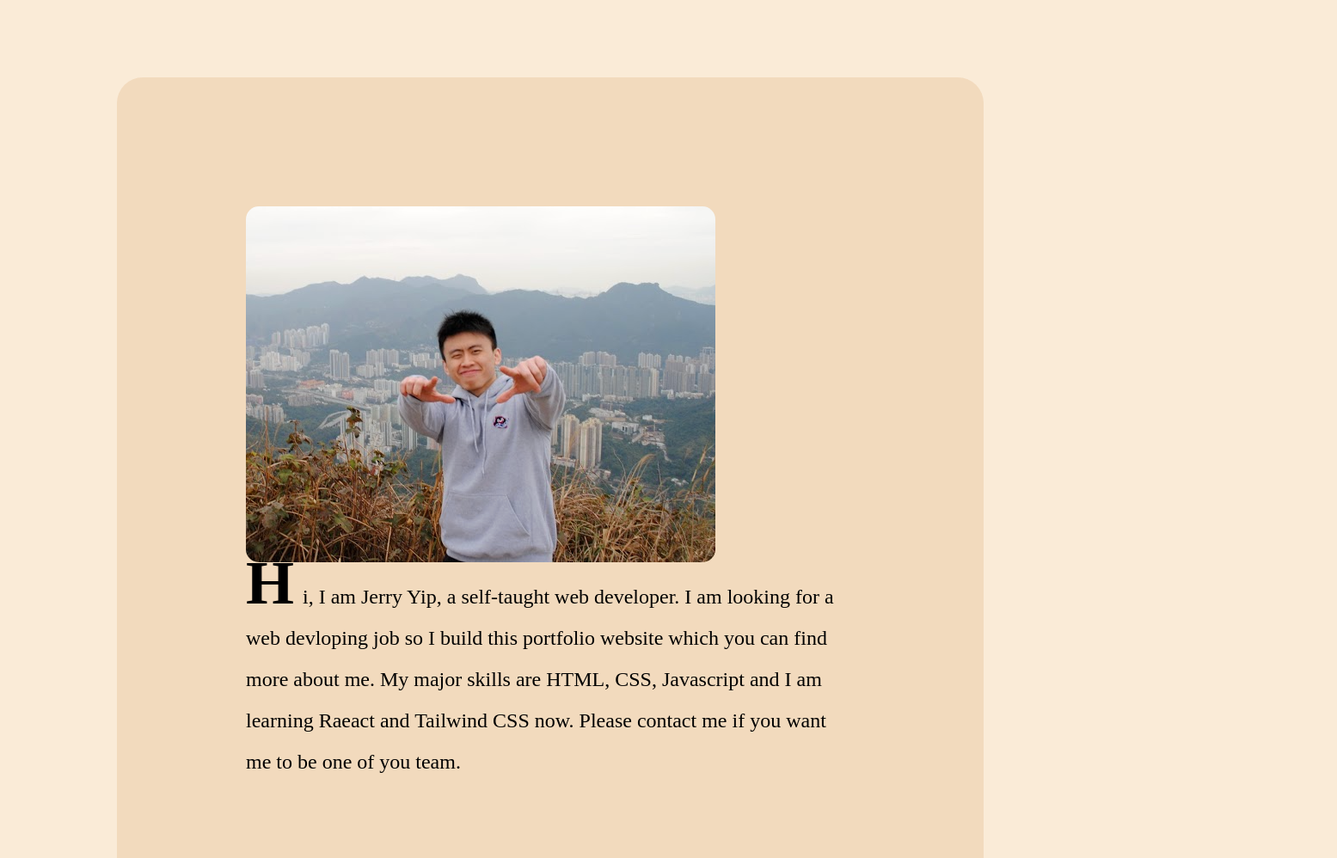
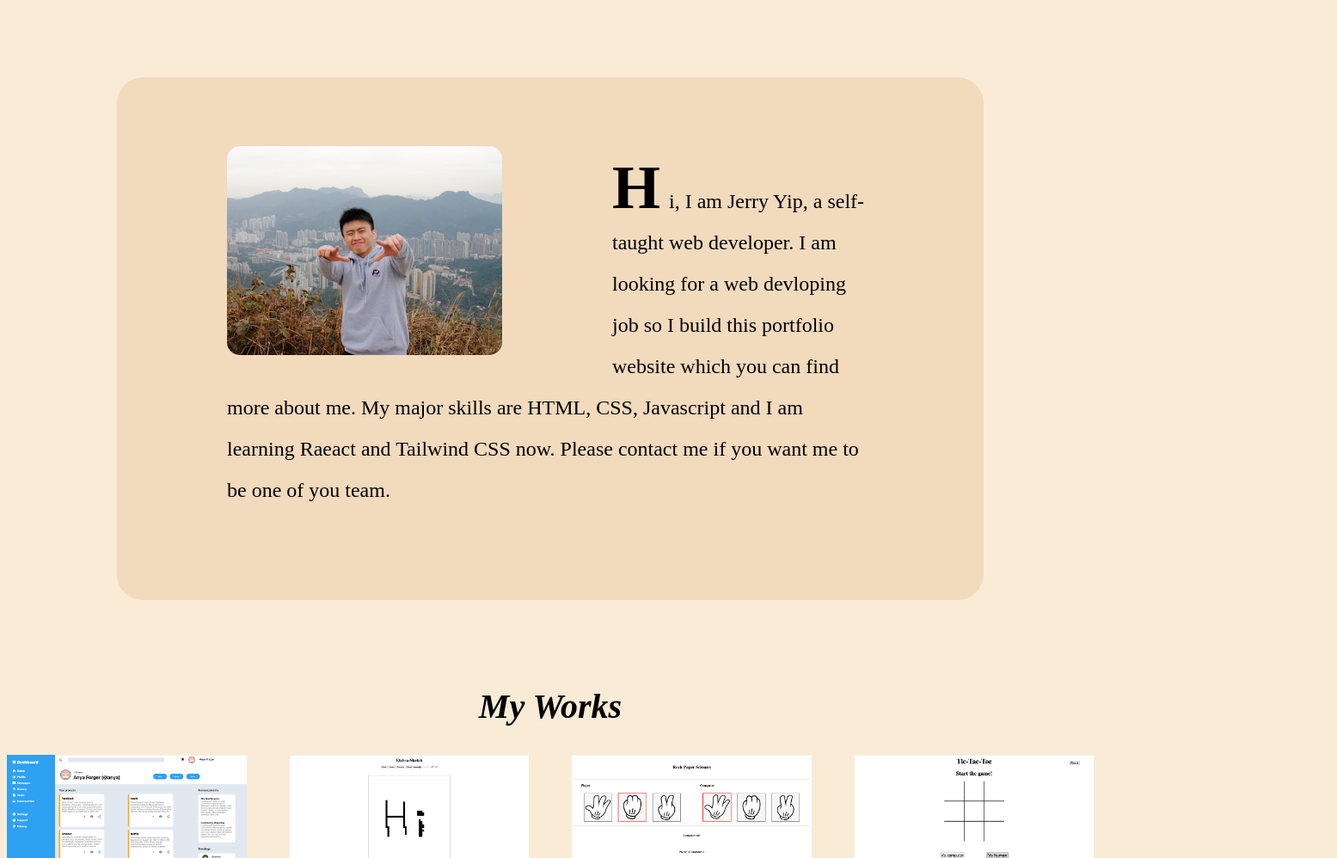
Before and after one commit to falcon102582/Portfolio, a plain HTML site: page index.html in a window 1280 px wide. Shown: the part 90-1088 px from the top of the page at 86% size, 1555 px wide, since content can reach past the window. Drawn offline with Linux system fonts and the light colour scheme; a web font is replaced by a local one.

Commit message:
update css ratio of introduction pic and work

```diff
--- a/style.css
+++ b/style.css
@@ -25,7 +25,7 @@ h1{
 
 #introduction{
     margin: 0 10vw;
-    padding: 150px;
+    padding: 10vh 10vw;
     background-color: rgba(192, 119, 41, 0.15);
     border-radius: 30px;
 }
@@ -34,6 +34,7 @@ h1{
     float:left;
     margin-right: 10vw;
     border-radius: 15px;
+    width: 25vw;
 }
 
 #introduction-content{
@@ -65,7 +66,7 @@ h2{
 }
 
 .work-pic{
-    max-width: 420px;
+    max-width: 100%;
 }
 
 .work-des{
```
